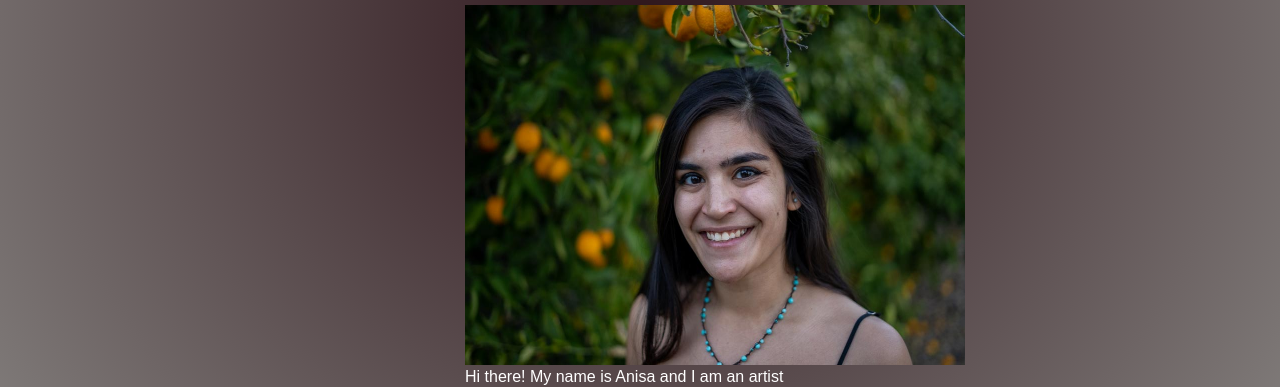
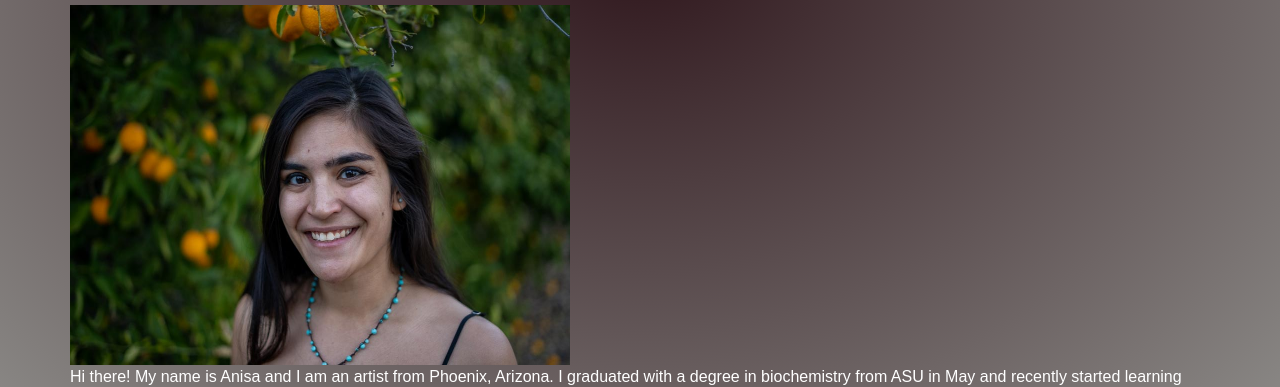
Before and after one commit to Anisaahamed5/Project1, a plain HTML site: page index.html in a window 1280 px wide. Shown: the part 573-960 px from the top of the page. Drawn offline with nearby package versions, Linux system fonts and the light colour scheme.

```diff
--- a/css/style.css
+++ b/css/style.css
@@ -99,10 +99,8 @@
 }
 
 .anisa{
-  text-align: center;
+  align-content: center !important;
   width: 500px;
   height: 360px;
-  display: block;
-  margin-left: auto;
-  margin-right: auto;
+
 }
--- a/index.html
+++ b/index.html
@@ -43,12 +43,15 @@
           </div>
       </div>
   </div>
+</div>
 
+<div class="aboutanisa">
 <h2> About Me </h2>
 <img class="anisa" src="images/anisa.jpg">
 <p class="aboutme">
 Hi there! My name is Anisa and I am an artist from Phoenix, Arizona. I graduated with a degree in biochemistry from ASU in May and recently started learning how to program. In my freetime, I enjoy painting, making jewelry, cooking, and baking. I love creativity and was ecstatic when I discovered that I can apply my artistic skills to the world of web development. This is my first website and I am excited to learn and develop more as a programmer!
 </p>
+</div>
 
 
 </body>
```
Also changed, not shown: contact.html (+3 -0 lines). Lines whose indentation alone changed are shown as unchanged.
